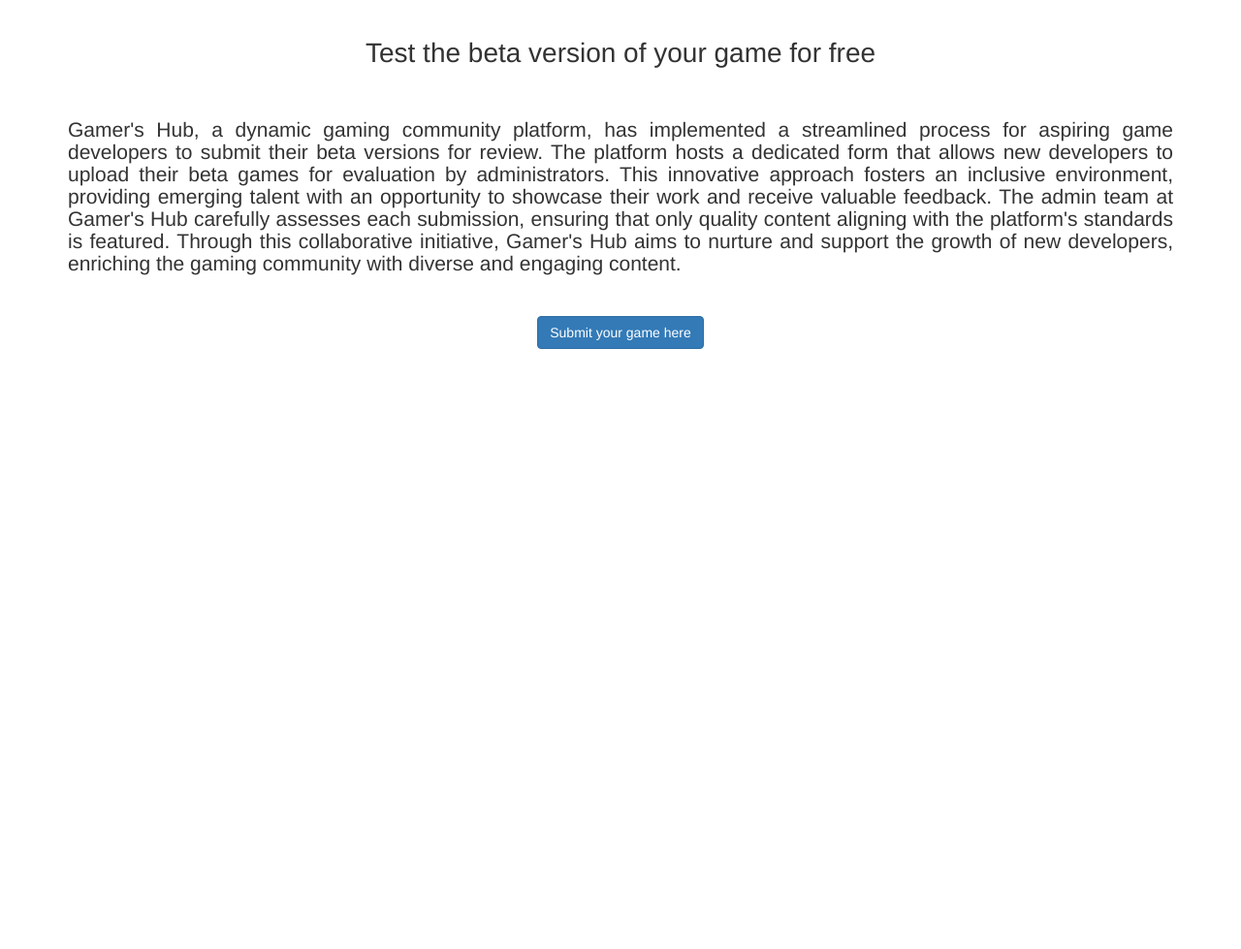
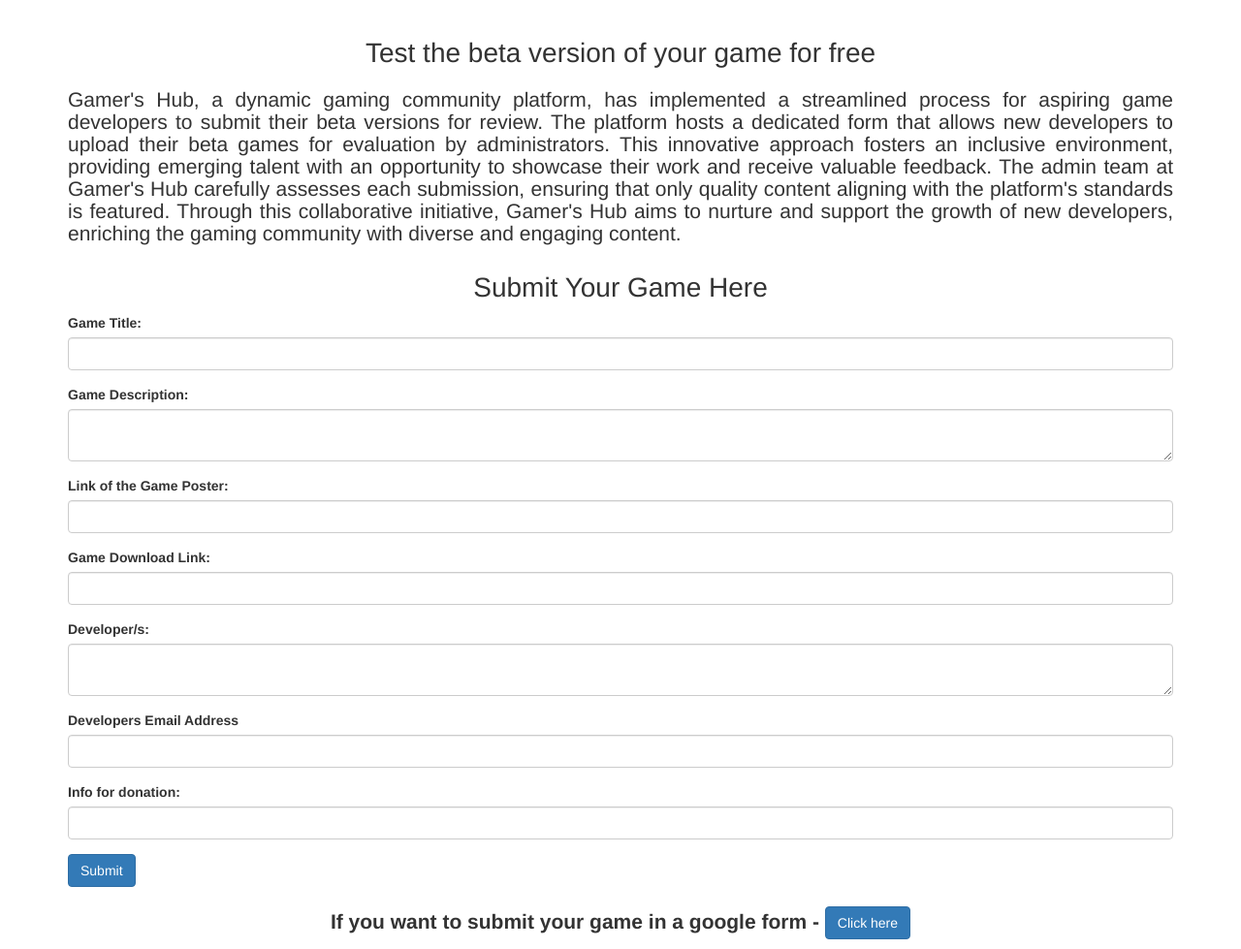
Before and after one commit to Borshaa/Game_Hub, a PHP site: page /dev_game.php in a window 1280 px wide. Shown: the part 52-1031 px from the top of the page at 97% size. Before the commit the page ends 412 px from the top, so only its background shows below. Run offline with PHP 8.4, Linux system fonts and the light colour scheme.

Commit message:
Update dev_game.php

```diff
--- a/dev_game.php
+++ b/dev_game.php
@@ -1,4 +1,9 @@
+<?php
+$dev_game = isset($_SESSION['dev_game']) ? $_SESSION['dev_game'] : array();
+?>
+
 <!DOCTYPE html>
+<?php include 'Navbar.php' ?>
 <html lang="en">
 <head>
     <meta charset="UTF-8">
@@ -15,23 +20,63 @@
     text-align: justify ;
     font-size: 1.5em !important;
 }
+h3{
+    text-align: center ;
+    font-size: 1.5em !important;
+}
 </style>
 
 </head>
 <body>
-    <?php include 'Navbar.php' ?>
 
 <div class="container">
-    <h1 > Test the beta version of your game for free <br> </br>
+    <h1 > Test the beta version of your game for free
     </h1>
+
 <h2>
-
 Gamer's Hub, a dynamic gaming community platform, has implemented a streamlined process for aspiring game developers to submit their beta versions for review. The platform hosts a dedicated form that allows new developers to upload their beta games for evaluation by administrators. This innovative approach fosters an inclusive environment, providing emerging talent with an opportunity to showcase their work and receive valuable feedback. The admin team at Gamer's Hub carefully assesses each submission, ensuring that only quality content aligning with the platform's standards is featured. Through this collaborative initiative, Gamer's Hub aims to nurture and support the growth of new developers, enriching the gaming community with diverse and engaging content.
-<br> </br>
 </h2>
-
-<h1> <a href="https://forms.gle/5iJqjdJx5XA5Wh4u9" class="btn btn-primary">Submit your game here</a> </h1>
-
 </div>
 </body>
 </html>
+
+
+<div class="container">
+        <h1>Submit Your Game Here</h1>
+        <form method="post" action="dev_game_store.php">
+            <div class="form-group">
+                <label for="title">Game Title:</label>
+                <input type="text" class="form-control" id="title" name="title" required>
+            </div>
+            <div class="form-group">
+                <label for="details">Game Description:</label>
+                <textarea class="form-control" id="details" name="details"  required></textarea>
+            </div>
+            <div class="form-group">
+                <label for="image">Link of the Game Poster:</label>
+                <input type="text" class="form-control" id="image" name="image" required>
+            </div>
+            <div class="form-group">
+                <label for="link">Game Download Link:</label>
+                <input type="text" class="form-control" id="link" name="link" required>
+            </div>
+            <div class="form-group">
+                <label for="developer">Developer/s:</label>
+                <textarea class="form-control" id="developer" name="developer" required></textarea>
+            </div>
+            <div class="form-group">
+                <label for="dev_contact">Developers Email Address</label>
+                <input type="text" class="form-control" id="dev_contact" name="dev_contact" >
+            </div>
+            <div class="form-group">
+                <label for="dev_donation">Info for donation:</label>
+                <input type="text" class="form-control" id="dev_donation" name="dev_donation" >
+            </div>
+            <button type="submit" class="btn btn-primary">Submit</button>
+
+        </form>
+    </div>
+
+
+
+    <h3> <b> If you want to submit your game in a google form - </b> <a href="https://forms.gle/5iJqjdJx5XA5Wh4u9" class="btn btn-primary">Click here</a> </h3>
```
